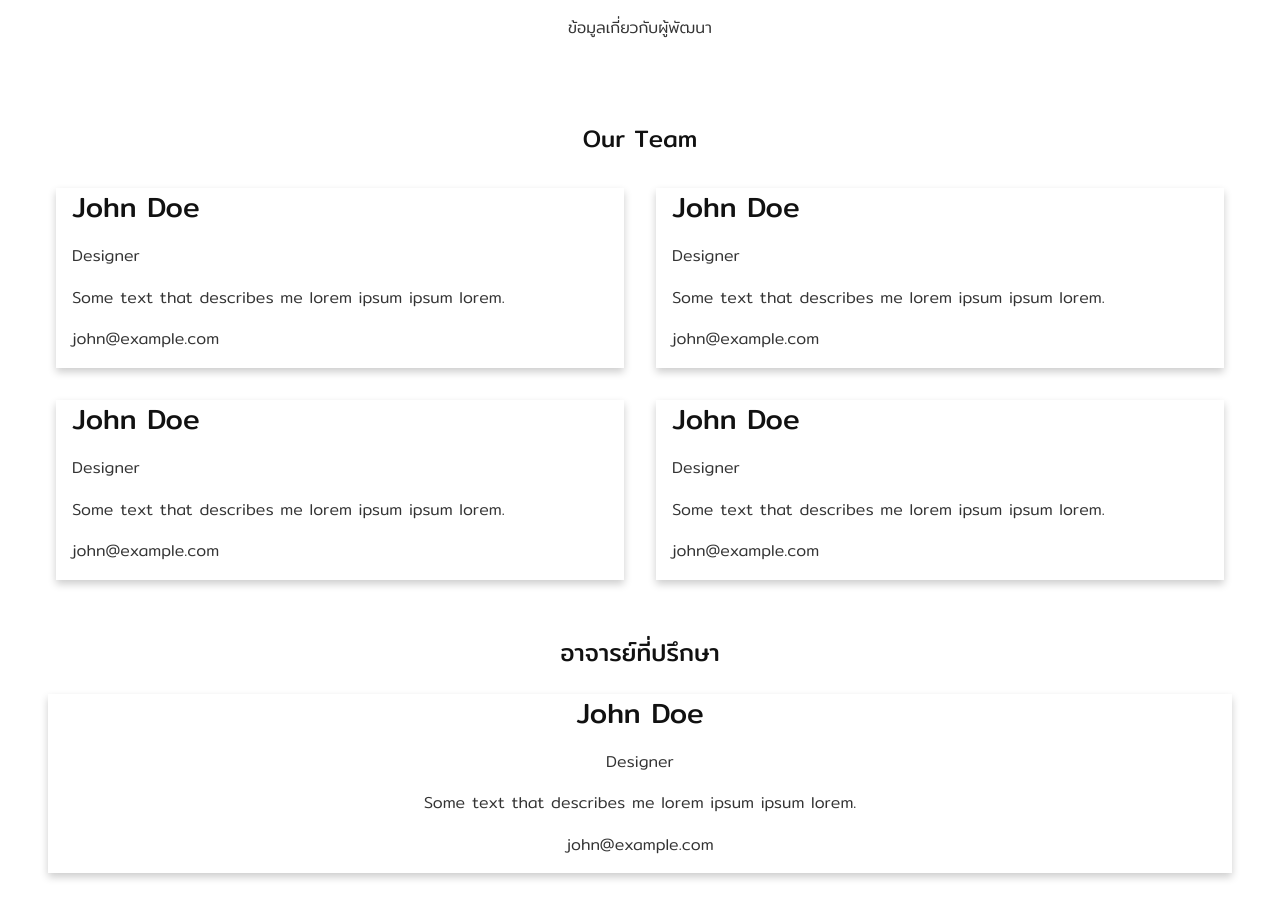
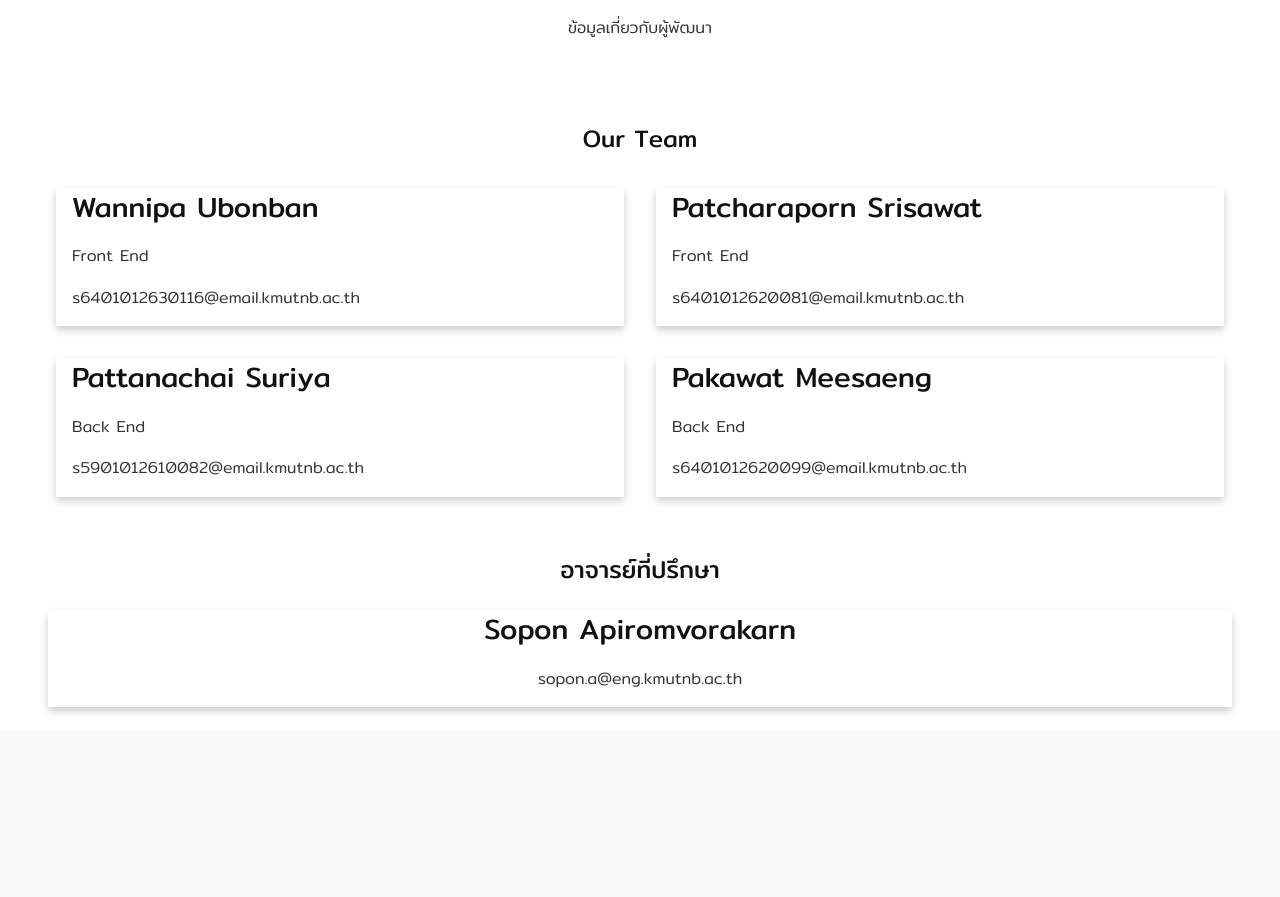
Before and after one commit to Pattanachai-S/SoftDev2_G4_Project, a Django app: page /aboutus in a window 1280 px wide. Shown: the part 146-1043 px from the top of the page. After the commit the page ends 858 px from the top, so only its background shows below. Run offline with Django 4.2, Linux system fonts and the light colour scheme.

Commit message:
Update aboutus.html

```diff
--- a/mysite/generalApp/templates/generalApp/aboutus.html
+++ b/mysite/generalApp/templates/generalApp/aboutus.html
@@ -15,10 +15,9 @@
             <div class="column-2">
                 <div class="card-about">
                     <div class="container-about">
-                        <h2>John Doe</h2>
-                        <p>Designer</p>
-                        <p>Some text that describes me lorem ipsum ipsum lorem.</p>
-                        <p>john@example.com</p>
+                        <h2>Wannipa Ubonban</h2>
+                        <p>Front End</p>
+                        <p>s6401012630116@email.kmutnb.ac.th</p>
                     </div>
                 </div>
             </div>
@@ -26,10 +25,9 @@
             <div class="column-2">
                 <div class="card-about">
                     <div class="container-about">
-                        <h2>John Doe</h2>
-                        <p>Designer</p>
-                        <p>Some text that describes me lorem ipsum ipsum lorem.</p>
-                        <p>john@example.com</p>
+                        <h2>Patcharaporn Srisawat</h2>
+                        <p>Front End</p>
+                        <p>s6401012620081@email.kmutnb.ac.th</p>
                     </div>
                 </div>
             </div>
@@ -37,10 +35,9 @@
             <div class="column-2">
                 <div class="card-about">
                     <div class="container-about">
-                        <h2>John Doe</h2>
-                        <p>Designer</p>
-                        <p>Some text that describes me lorem ipsum ipsum lorem.</p>
-                        <p>john@example.com</p>
+                        <h2>Pattanachai Suriya</h2>
+                        <p>Back End</p>
+                        <p>s5901012610082@email.kmutnb.ac.th</p>
                     </div>
                 </div>
             </div>
@@ -48,10 +45,9 @@
             <div class="column-2">
                 <div class="card-about">
                     <div class="container-about">
-                        <h2>John Doe</h2>
-                        <p>Designer</p>
-                        <p>Some text that describes me lorem ipsum ipsum lorem.</p>
-                        <p>john@example.com</p>
+                        <h2>Pakawat Meesaeng</h2>
+                        <p>Back End</p>
+                        <p>s6401012620099@email.kmutnb.ac.th</p>
                     </div>
                 </div>
             </div>
@@ -64,10 +60,8 @@
         <h3 class="content-title text-center">อาจารย์ที่ปรึกษา</h3>
         <div class="card-about">
             <div class="container-about text-center">
-                <h2>John Doe</h2>
-                <p>Designer</p>
-                <p>Some text that describes me lorem ipsum ipsum lorem.</p>
-                <p>john@example.com</p>
+                <h2>Sopon Apiromvorakarn</h2>
+                <p>sopon.a@eng.kmutnb.ac.th</p>
             </div>
         </div>
     </div>
```
